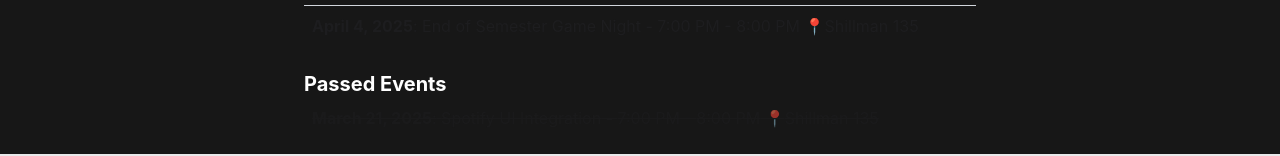
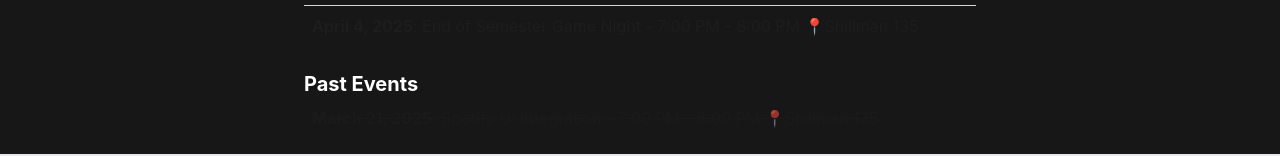
Before and after one commit to ihusky-nu/website, a Next.js app: page /events in a window 1280 px wide. Both pictures are taken after a click on the label 1095 px from the left and 154 px from the top of the page. Shown: the part 287-443 px from the top of the page. Built offline with nearby package versions, Linux system fonts and the light colour scheme.

Commit message:
i cant spell

```diff
--- a/src/app/events/page.tsx
+++ b/src/app/events/page.tsx
@@ -167,7 +167,7 @@ const EventsPage = () => {
                   className="w-full max-w-2xl"
                 >
                   <h2 className="text-xl font-bold mt-6 text-left">
-                    Passed Events
+                    Past Events
                   </h2>
                   <motion.ul
                     key="passed-list"
```
